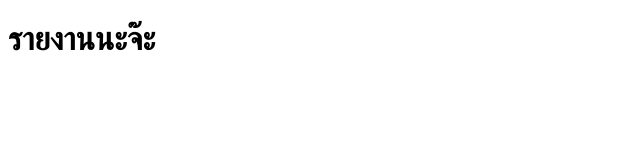
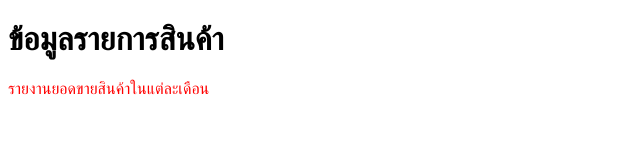
Before and after one commit to Fifanaja/GitHub-Example_1-67, a plain HTML site: page index.html in a window 1280 px wide. Shown: the whole page, without its empty margins (0-640 px from the left). Drawn offline with Linux system fonts and the light colour scheme.

Commit message:
add report sale

```diff
--- a/index.html
+++ b/index.html
@@ -4,9 +4,16 @@
     <meta charset="UTF-8">
     <meta name="viewport" content="width=device-width, initial-scale=1.0">
     <title>My project</title>
+    <style>
+        p{
+            color: red;
+        }
+    </style>
 </head>
 <body>
-    <h1>รายงานนะจ๊ะ</h1>
+    <h1>ข้อมูลรายการสินค้า</h1>
+    <p>รายงานยอดขายสินค้าในแต่ละเดือน</p>
+
 
 </body>
 </html>
```
